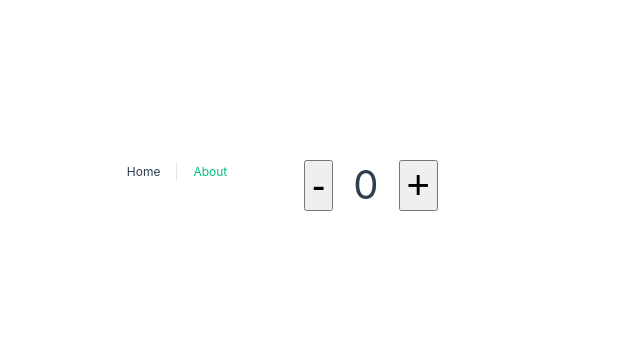
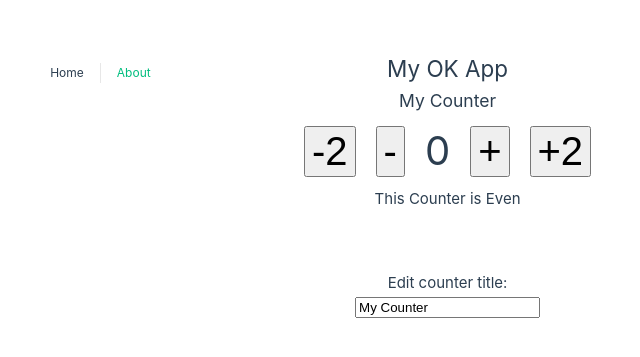
Before and after one commit to ekov1/VueExample, a Vue app in the folder vue 3/vue-composition-api-basics/: page / in a window 1280 px wide. Shown: the part 215-572 px from the top of the page, without its empty margins (366-1006 px from the left). Built offline with nearby package versions, Linux system fonts and the light colour scheme.

Commit message:
add computed property example

```diff
--- a/vue 3/vue-composition-api-basics/src/views/HomeView.vue
+++ b/vue 3/vue-composition-api-basics/src/views/HomeView.vue
@@ -1,26 +1,69 @@
 <template>
   <div class="home">
+    <h2>{{ appTitle }}</h2>
+    <h3>{{ counterData.title }}</h3>
     <div>
-      <button @click="decreaseCounter" class="btn">-</button>
-      <span class="counter">{{ counter }}</span>
-      <button @click="increaseCounter" class="btn">+</button>
+      <button @click="decreaseCounter(2)" class="btn">-2</button>
+      <button @click="decreaseCounter(1)" class="btn">-</button>
+      <span class="counter">{{ counterData.counter }}</span>
+      <button @click="increaseCounter(1, $event)" class="btn">+</button>
+      <button @click="increaseCounter(2)" class="btn">+2</button>
+    </div>
+    <p>This Counter is {{ oddOrEven }}</p>
+    <div class="edit">
+      <h4>Edit counter title:</h4>
+      <input type="text" v-model="counterData.title">
     </div>
   </div>
 </template>
 
 <script setup>
-import { ref } from 'vue'
+import { reactive, ref, computed } from 'vue'
 
-const counter = ref(0)
+const appTitle = 'My OK App'
+const counter = ref(0),
+  counterTitle = ref('My Counter')
 
-const increaseCounter = () => {
-  counter.value++;
+const counterData = reactive({
+  counter: 0,
+  title: 'My Counter'
+})
+
+const oddOrEven = computed(()=>{
+  if(counterData.counter % 2 == 0){
+    return 'Even'
+  }
+  return 'Odd'
+})
+
+const increaseCounter = (amount, eventObject) => {
+  console.log(eventObject)
+  counterData.counter += amount
 }
 
-const decreaseCounter = () => {
-  counter.value--;
+const decreaseCounter = amount => {
+  counterData.counter -= amount
 }
 </script>
+
+
+<style>
+.home {
+  text-align: center;
+  padding: 20px;
+}
+
+.btn,
+.counter {
+  font-size: 40px;
+  margin: 10px;
+}
+
+.edit {
+  margin-top: 60px;
+}
+</style>
+
 
 <!-- <script>
 import { ref } from 'vue'
@@ -63,16 +106,3 @@ export default {
   }
 }
 </script> -->
-
-<style>
-.home {
-  text-align: center;
-  padding: 20px;
-}
-
-.btn,
-.counter {
-  font-size: 40px;
-  margin: 10px;
-}
-</style>
```
